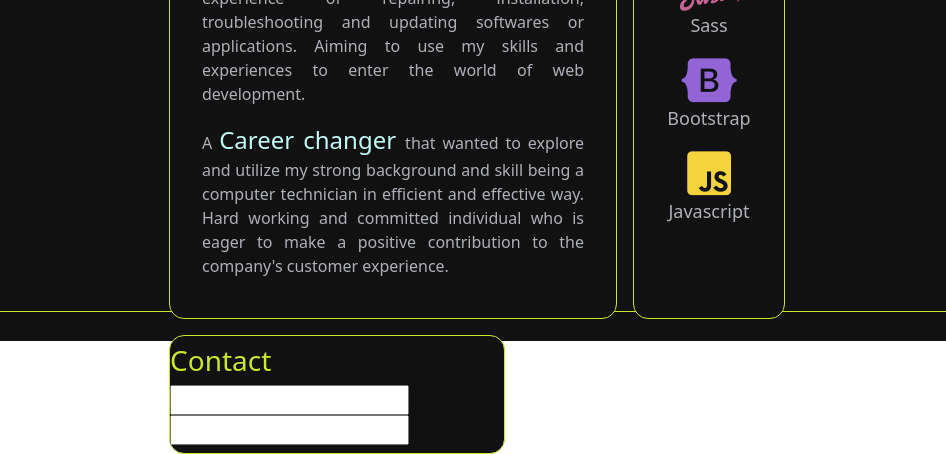
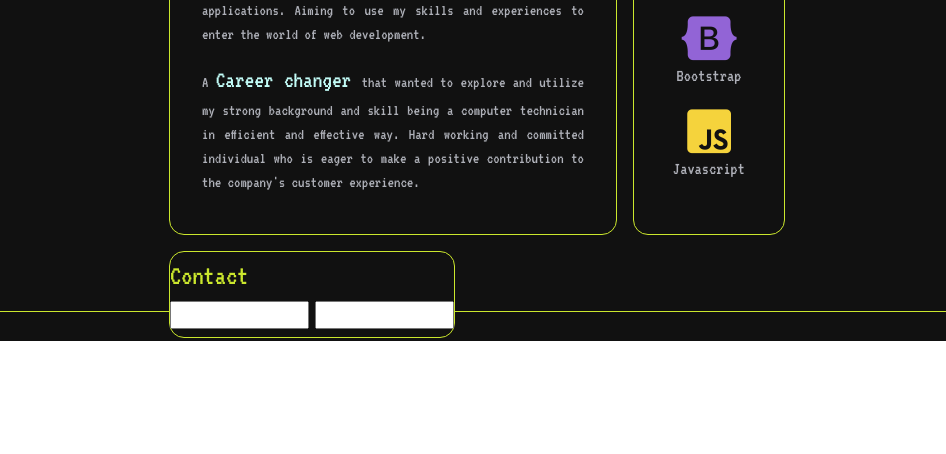
Before and after one commit to ghekghek2/portfolio, a plain HTML site: page index.html in a window 1280 px wide. Shown: the part 542-996 px from the top of the page, without its empty margins (163-1109 px from the left). After the commit the page ends 883 px from the top, so only its background shows below. Drawn offline with nearby package versions, Linux system fonts and the light colour scheme.

Commit message:
change font

```diff
--- a/style.scss
+++ b/style.scss
@@ -1,7 +1,10 @@
+@import url('https://fonts.googleapis.com/css2?family=VT323&display=swap');
+
 *{
     margin: 0;
-    padding: o;
+    padding: 0;
     box-sizing: border-box;
+    font-family: 'VT323', monospace;
 }
 
 
```
Also changed, not shown: style.css, 1 other file.
